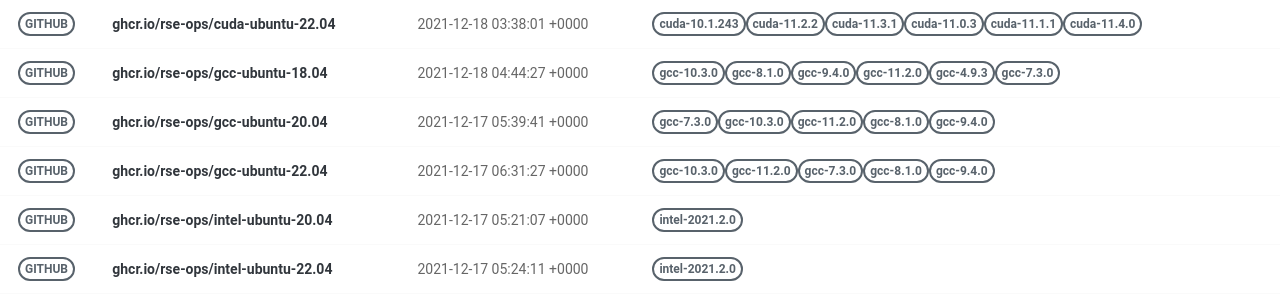
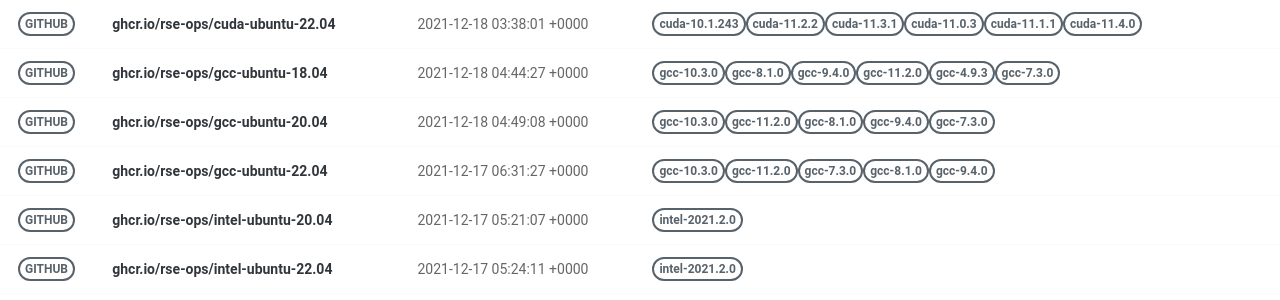
Before and after one commit to rse-ops/docker-images, a Jekyll site: the page built from pages/index.md, in a window 1280 px wide. Shown: the part 326-626 px from the top of the page. Built offline with Jekyll 4.4.1, drawn with Linux system fonts in a browser that asks for light colours; nearby versions of some CDN libraries.

Commit message:
Automated push to update library 2021-12-18

```diff
--- a/_library/ghcr.io-rse-ops-gcc-ubuntu-20.04.md
+++ b/_library/ghcr.io-rse-ops-gcc-ubuntu-20.04.md
@@ -1,14 +1,11 @@
 ---
 layout: container
 name: ghcr.io/rse-ops/gcc-ubuntu-20.04
-updated_at: 2021-12-17 05:39:41.596692
+updated_at: 2021-12-18 04:49:08.476556
 
 
 container_url: https://github.com/orgs/rse-ops/packages/container/package/gcc-ubuntu-20.04
 versions:
- - tag: gcc-7.3.0
-   dockerfile: https://github.com/rse-ops/docker-images/blob/main/ubuntu/gcc/Dockerfile
-   manifest: https://crane.ggcr.dev/manifest/ghcr.io/rse-ops/gcc-ubuntu-20.04:gcc-7.3.0
  - tag: gcc-10.3.0
    dockerfile: https://github.com/rse-ops/docker-images/blob/main/ubuntu/gcc/Dockerfile
    manifest: https://crane.ggcr.dev/manifest/ghcr.io/rse-ops/gcc-ubuntu-20.04:gcc-10.3.0
```
Also changed, not shown: other parts of _library/ghcr.io-rse-ops-gcc-ubuntu-20.04.md (+3 -0 lines).
